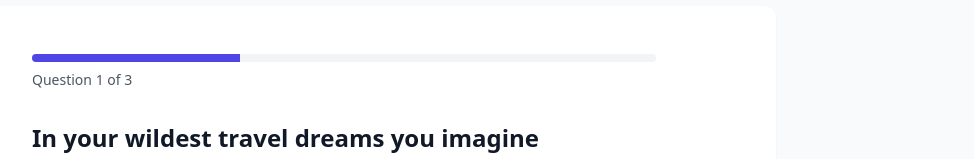
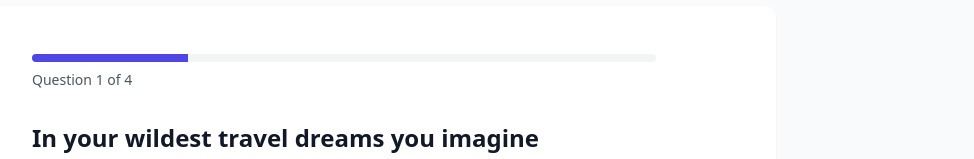
Before and after one commit to eryngordon/quiz-lead-magnet-maker, a React (Vite) app: page / in a window 1280 px wide. Shown: the part 174-333 px from the top of the page, without its empty margins (296-1270 px from the left). Built offline with nearby package versions, Linux system fonts and the light colour scheme.

Commit message:
Add new quiz question
Added a new multiple-choice question to the quiz.

```diff
--- a/src/data/quizQuestions.ts
+++ b/src/data/quizQuestions.ts
@@ -36,5 +36,17 @@ export const QUIZ_QUESTIONS: QuizQuestion[] = [
       "A table of antiques, specifically a golden jewelry box from the last century!"
     ],
     type: "single-choice"
+  },
+  {
+    id: 4,
+    question: "Which of the following travel quotes inspire you?",
+    options: [
+      "\"Do not follow where the path may lead. Go instead where there is no path and leave a trail.\" Ralph Waldo Emerson",
+      "\"There are some people who live in a dream world, and there are some who face reality; and then there are those who turn one into the other.\" Douglas H. Everett",
+      "\"Keep away from people who try to belittle your ambitions. Small people always do that, but the really great make you feel that you, too, can become great.\" Mark Twain",
+      "\"I travel not to go anywhere, but to go. I travel for travel's sake. The great affair is to move.\" Robert Louis Stevenson",
+      "\"I think food, culture, people, and landscape are all absolutely inseparable.\" Anthony Bourdain"
+    ],
+    type: "single-choice"
   }
 ];
```
